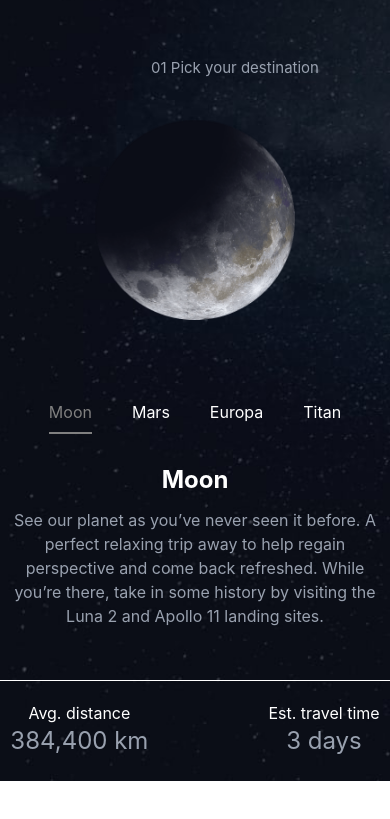
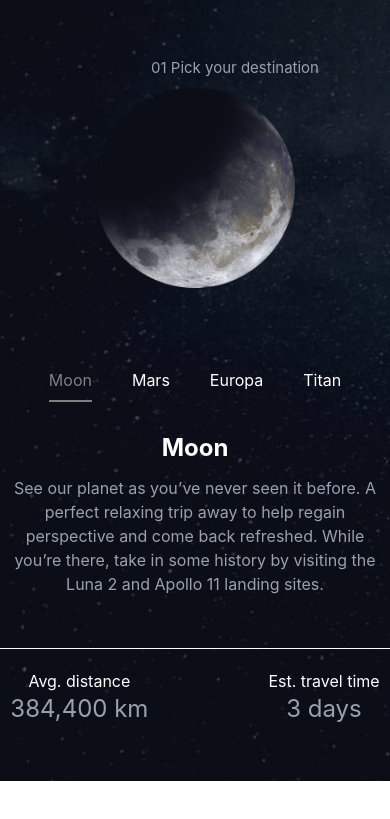
Before and after one commit to ameer-dev-A/space, a website built with Vite: page destination.html in a window 390 px wide. Shown: the part 63-882 px from the top of the page. After the commit the page ends 844 px from the top, so only its background shows below. Built offline with nearby package versions, Linux system fonts and the light colour scheme.

Commit message:
Update destination.html

```diff
--- a/destination.html
+++ b/destination.html
@@ -66,13 +66,13 @@
      ">
        <div >
         <p class="text-gray-400 text-[15px] md:text-[25px] ml-20 "> 01 Pick your destination</p>
-        <div class=" text-white text-center  mt-10 ml-auto mr-auto">
+        <div class=" text-white text-center mt-2 md:mt-10 ml-auto mr-auto">
             <img src="assets/destination/image-moon.png" class="imgd animate-[spin_10s_linear_infinite]
                   ml-auto mr-auto w-50 md:w-90">
           </div>
         </div>
 
-          <div class="mb-20 mr-0 md:mr-20 ">
+          <div class="mb-2 md:mb-20 mr-0 md:mr-20 ">
               <div class="btnalld flex gap-10 justify-center md:justify-start items-center
   [&>button]:relative
   [&>button]:before:absolute
```
